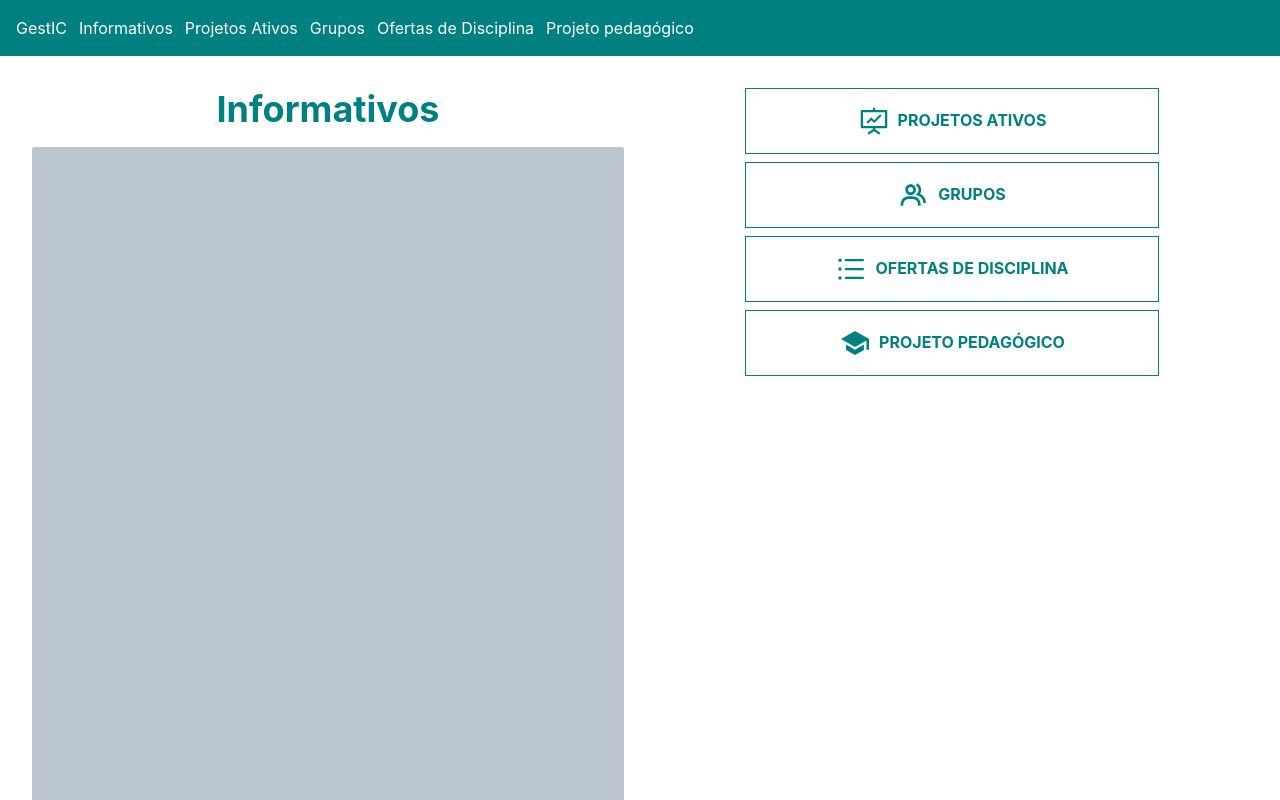
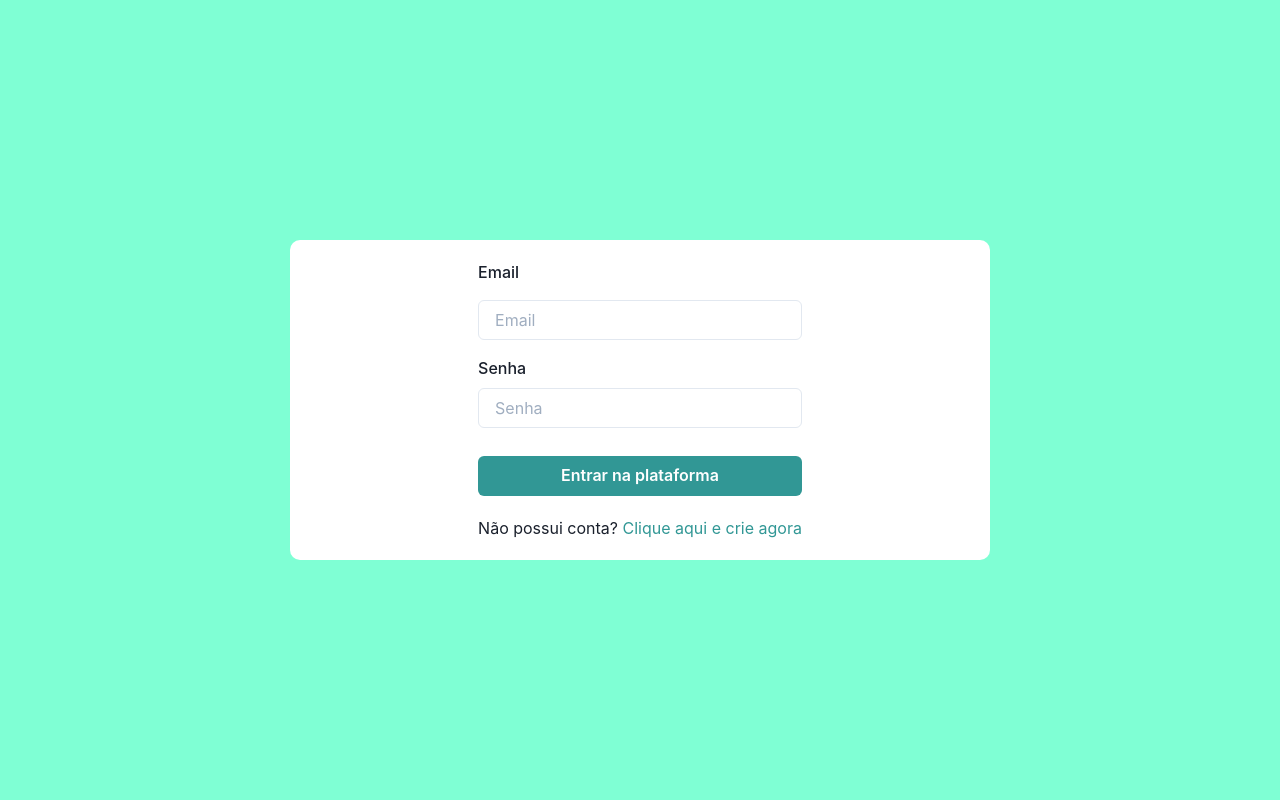
Before and after one commit to Magicianred/gestic-frontend-react, a React (Create React App) app: page /login in a window 1280 px wide. Before the commit this address led to /. Shown: the top 800 px of the page. Built offline with nearby package versions, Linux system fonts and the light colour scheme.

Commit message:
feat: create structure of sign in page

```diff
--- a/package.json
+++ b/package.json
@@ -17,6 +17,7 @@
     "framer-motion": "^4.0.0",
     "react": "^17.0.2",
     "react-dom": "^17.0.2",
+    "react-hook-form": "^7.1.1",
     "react-icons": "^3.11.0",
     "react-router": "^5.2.0",
     "react-router-dom": "^5.2.0",
--- /dev/null
+++ b/src/components/CustomInput/index.tsx
@@ -0,0 +1,21 @@
+import { FormErrorMessage, FormLabel, Input } from '@chakra-ui/react';
+import * as React from 'react';
+
+type Props = {
+  name: string;
+  placeholder: string;
+  ref: any;
+  errorMessage?: string;
+};
+
+const CustomInput = ({ name, placeholder, ref, errorMessage }: Props) => {
+  return (
+    <>
+      <FormLabel htmlFor={name}>{placeholder}</FormLabel>
+      <Input name={name} placeholder={placeholder} ref={ref} />
+      {errorMessage && <FormErrorMessage>{errorMessage}</FormErrorMessage>}
+    </>
+  );
+};
+
+export { CustomInput };
--- /dev/null
+++ b/src/components/Page/index.tsx
@@ -0,0 +1,20 @@
+import { ReactNode } from 'react';
+import { useMediaQuery } from '@chakra-ui/react';
+import NavBar from '../NavBar';
+
+type Props = {
+  children: ReactNode;
+};
+
+const Page = ({ children }: Props) => {
+  const [isLargerThan768] = useMediaQuery('(max-width: 768px)');
+
+  return (
+    <div style={{ paddingTop: !isLargerThan768 ? 'initial' : '3.5rem' }}>
+      <NavBar />
+      {children}
+    </div>
+  );
+};
+
+export { Page };
--- a/src/navigation/routes.ts
+++ b/src/navigation/routes.ts
@@ -1,4 +1,5 @@
 import Dashboard from '../pages/Dashboard';
+import Login from '../pages/SignIn';
 
 export const routes = [
   {
@@ -6,11 +7,12 @@ export const routes = [
     component: Dashboard,
     private: false,
   },
-  // {
-  //   path: '/conta',
-  //   component: ,
-  //   private: true
-  // },
+  {
+    path: '/login',
+    component: Login,
+    private: false,
+    hasNavBar: false,
+  },
   // {
   //   path: '/perfil',
   //   component: ,
--- a/src/pages/Dashboard/index.tsx
+++ b/src/pages/Dashboard/index.tsx
@@ -4,11 +4,13 @@ import { AiOutlineInfoCircle, AiOutlineFundProjectionScreen, AiOutlineUnorderedL
 import { BiGroup } from 'react-icons/bi';
 import { IoMdSchool } from 'react-icons/io';
 import Informative from '../../components/Informative';
+import { Page } from '../../components/Page';
 
 const Dashboard = () => {
   const [isLargerThan766] = useMediaQuery('(max-width: 766px)');
 
   return (
+    <Page>
       <Box textAlign="center" fontSize="xl" p={8}>
         <SimpleGrid columns={[1, null, 2]} minH="100%" spacing={8} justifyItems="center">
           <Informative />
@@ -108,6 +110,7 @@ const Dashboard = () => {
           )}
         </SimpleGrid>
       </Box>
+    </Page>
   );
 };
 
--- /dev/null
+++ b/src/pages/SignIn/index.tsx
@@ -0,0 +1,75 @@
+import * as React from 'react';
+import { useForm } from 'react-hook-form';
+
+import { Box, FormControl, Button, Stack, Text, Link } from '@chakra-ui/react';
+
+import * as E from './styles';
+import { CustomInput } from '../../components/CustomInput';
+
+const Login = () => {
+  const { handleSubmit, register, formState } = useForm();
+
+  const { errors } = formState;
+
+  function onSubmit(values) {
+    console.log('errors => ', errors);
+    return new Promise(resolve => {
+      setTimeout(() => {
+        alert(JSON.stringify(values, null, 2));
+        resolve();
+      }, 3000);
+    });
+  }
+
+  console.log('errors => ', errors);
+
+  return (
+    <E.Container>
+      <E.Box>
+        <form onSubmit={handleSubmit(onSubmit)}>
+          <FormControl>
+            <Stack spacing={2}>
+              <CustomInput
+                name="email"
+                placeholder="Email"
+                ref={register('name', { required: true })}
+                errorMessage={errors.name && 'Campo obrigatório'}
+              />
+
+              <Box my={2} />
+
+              <CustomInput
+                name="password"
+                placeholder="Senha"
+                ref={register('password', { required: true })}
+                errorMessage={errors.password && 'Campo obrigatório'}
+              />
+            </Stack>
+          </FormControl>
+          <Box display="flex" alignItems="center" justifyContent="center" flexDirection="column">
+            <Button
+              mt={7}
+              width="100%"
+              colorScheme="teal"
+              isLoading={formState.isSubmitting}
+              type="submit"
+              display="flex"
+              alignSelf="end"
+            >
+              Entrar na plataforma
+            </Button>
+
+            <Text mt={5}>
+              Não possui conta?{' '}
+              <Link color="teal.500" href="#">
+                Clique aqui e crie agora
+              </Link>
+            </Text>
+          </Box>
+        </form>
+      </E.Box>
+    </E.Container>
+  );
+};
+
+export default Login;
--- /dev/null
+++ b/src/pages/SignIn/styles.ts
@@ -0,0 +1,25 @@
+import styled from '@emotion/styled';
+
+import { Box as BoxUI } from '@chakra-ui/react';
+
+export const Container = styled.div`
+  display: flex;
+  align-items: center;
+  justify-content: center;
+  height: 100vh;
+  width: 100vw;
+  background: aquamarine;
+`;
+
+export const Box = styled(BoxUI)`
+  display: flex;
+  flex-direction: column;
+  align-items: center;
+  justify-content: center;
+  width: 100%;
+  max-width: 700px;
+  background: white;
+  padding: 20px;
+  margin: 20px;
+  border-radius: 10px;
+`;
--- a/src/providers/TemplateProvider/index.tsx
+++ b/src/providers/TemplateProvider/index.tsx
@@ -1,7 +1,6 @@
 import React, { useEffect, useState } from 'react';
 import { ChakraProvider, useMediaQuery } from '@chakra-ui/react';
 import theme from '../../styles/theme';
-import NavBar from '../../components/NavBar';
 
 interface TemplateProviderI {
   children: React.ReactNode;
@@ -10,13 +9,10 @@ interface TemplateProviderI {
 export const TemplateContext = React.createContext({});
 
 function TemplateProvider({ children }: TemplateProviderI) {
-  const [isLargerThan768] = useMediaQuery('(max-width: 768px)');
   const [user, setUser] = useState({
     id: '',
     email: '',
   });
-
-  useEffect(() => {}, []);
 
   return (
     <TemplateContext.Provider
@@ -26,8 +22,7 @@ function TemplateProvider({ children }: TemplateProviderI) {
       }}
     >
       <ChakraProvider theme={theme}>
-        <NavBar />
-        <div style={{ paddingTop: !isLargerThan768 ? 'initial' : '3.5rem' }}>{children}</div>
+        <div>{children}</div>
       </ChakraProvider>
     </TemplateContext.Provider>
   );
```
Also changed, not shown: 1 other file (tests, documents, lock files or other folders). Lines whose indentation alone changed are shown as unchanged.
